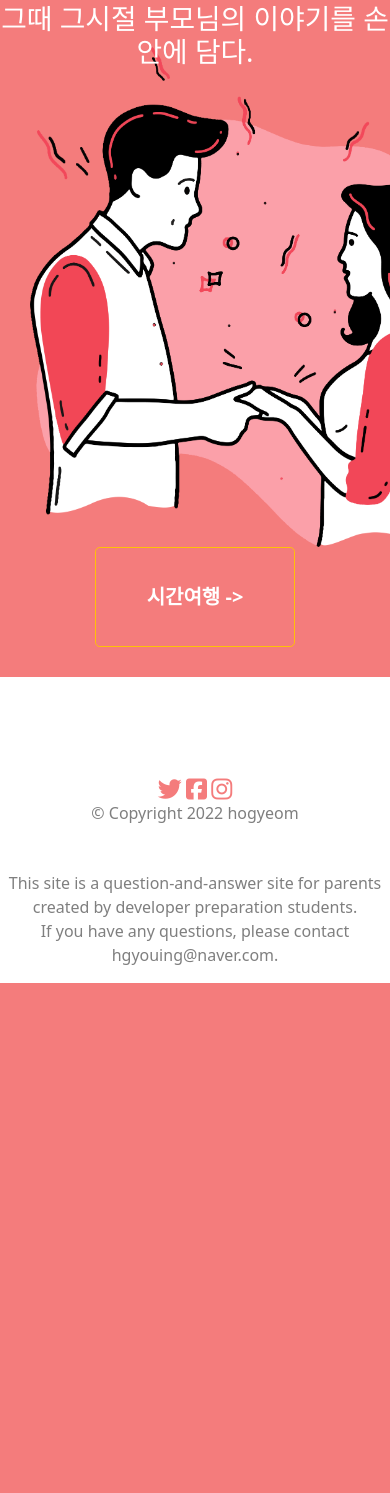
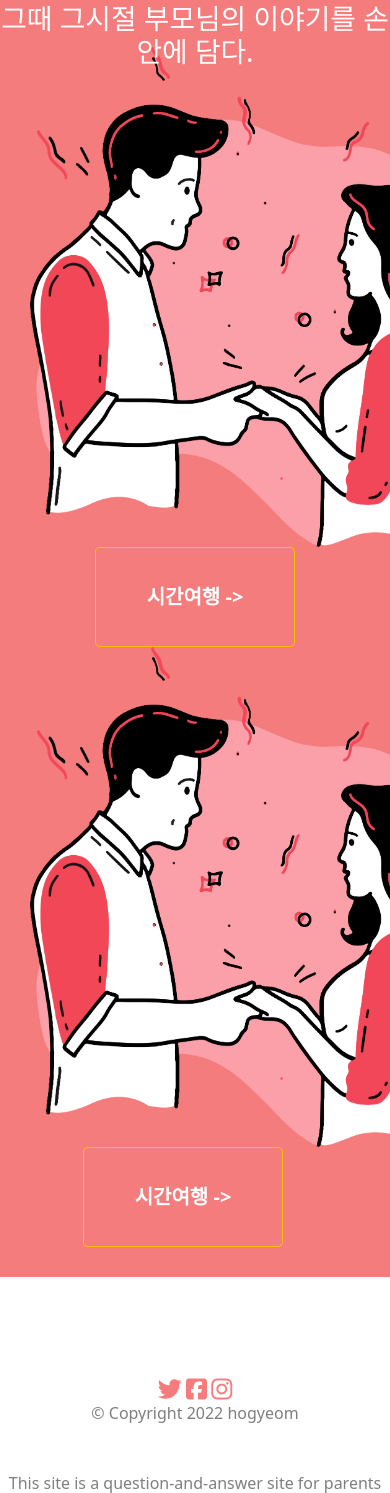
Before and after one commit to hokimr/portfolio_web_1, a Flask app: page / in a window 390 px wide; the page is wider, and only the part inside the window is pictured. Shown: the part 323-1816 px from the top of that part. Before the commit the page ends 1306 px from the top of that part, so only its background shows below. Run offline with Flask 2, Linux system fonts and the light colour scheme; some libraries are stand-ins or nearby versions.

Commit message:
mobile ui edit

```diff
--- a/templates/index.html
+++ b/templates/index.html
@@ -15,6 +15,13 @@
         <h1 class="title" style="--duration: 1s">
         <span style="--delay: .8s">그때 그시절 부모님의 이야기를 손안에 담다.</span>
         </h1>
+
+            <div class="row">
+
+        <div class="col-lg-6 col-md-6 col-sm-12 ">
+                        <img class="title_image" src="static/img/promise-day.png" alt="iphone-mockup">
+            <a href='{{ url_for("q_page_1") }}'><button type="button" class="btn btn-outline-warning btn-lg start-button " > 시간여행 -></button></a>
+        </div>
 
     </div>
         </div>
```
